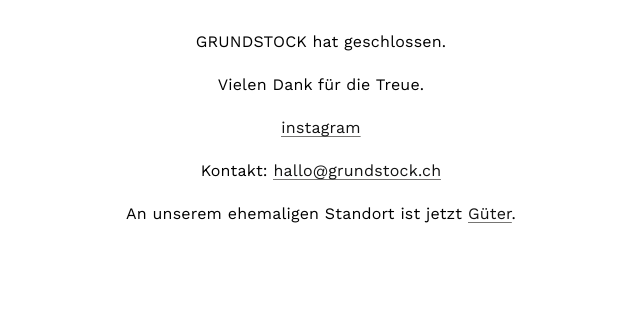
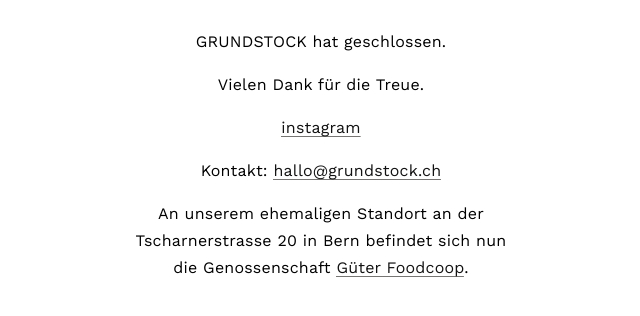
Before and after one commit to grundstock/grundstock.github.io, a plain HTML site: page index.html in a window 1280 px wide. Shown: the part 322-638 px from the top of the page, without its empty margins (319-959 px from the left). Drawn offline with nearby package versions, Linux system fonts and the light colour scheme.

Commit message:
improve reference to Güter corp

```diff
--- a/index.html
+++ b/index.html
@@ -63,7 +63,7 @@
   </head>
 
   <body>
-    <div style="max-width: 400px; margin: auto; text-align: center">
+    <div style="max-width: 400px; margin: auto; text-align: center;">
       <img
         src="logo.png"
         alt="Logo Grundstock"
@@ -79,8 +79,9 @@
         Kontakt: <a href="mailto:hallo@grundstock.ch">hallo@grundstock.ch</a>
       </p>
       <p>
-        An unserem ehemaligen Standort ist jetzt
-        <a href="https://www.gueter.be/">Güter</a>.
+        An unserem ehemaligen Standort an der Tscharnerstrasse 20 in Bern
+        befindet sich nun die Genossenschaft
+        <a href="https://www.gueter.be/">Güter Foodcoop</a>.
       </p>
     </div>
   </body>
```
